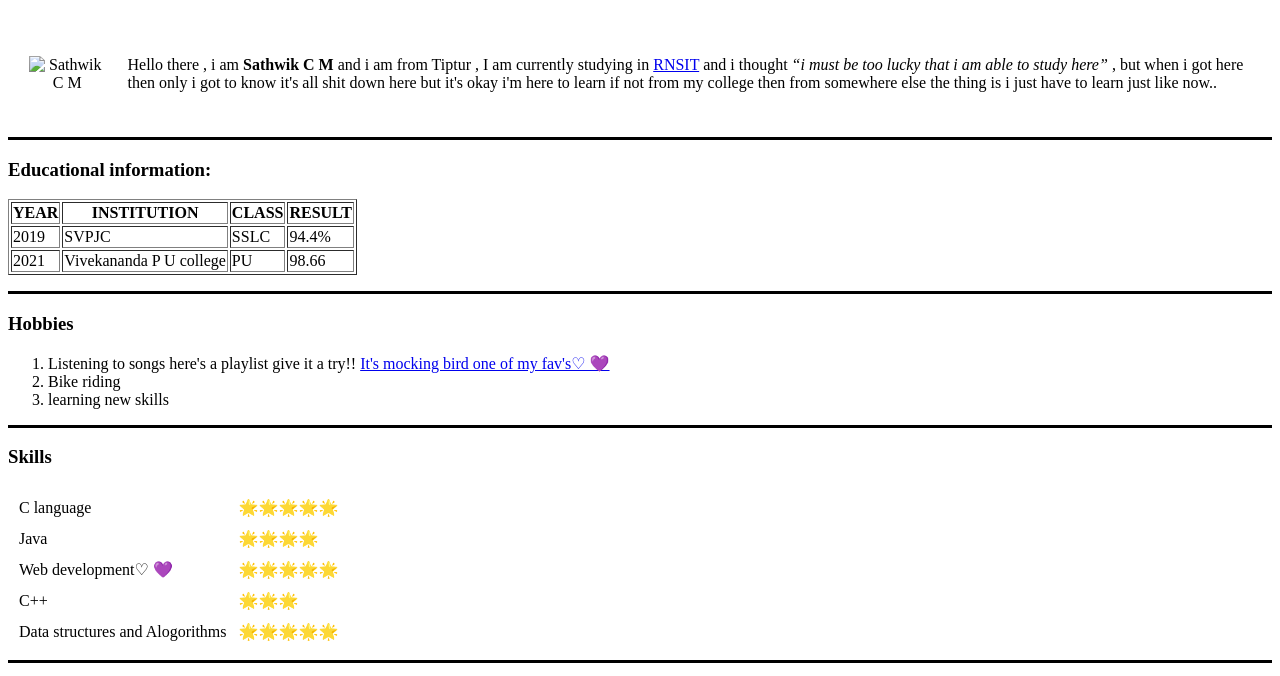
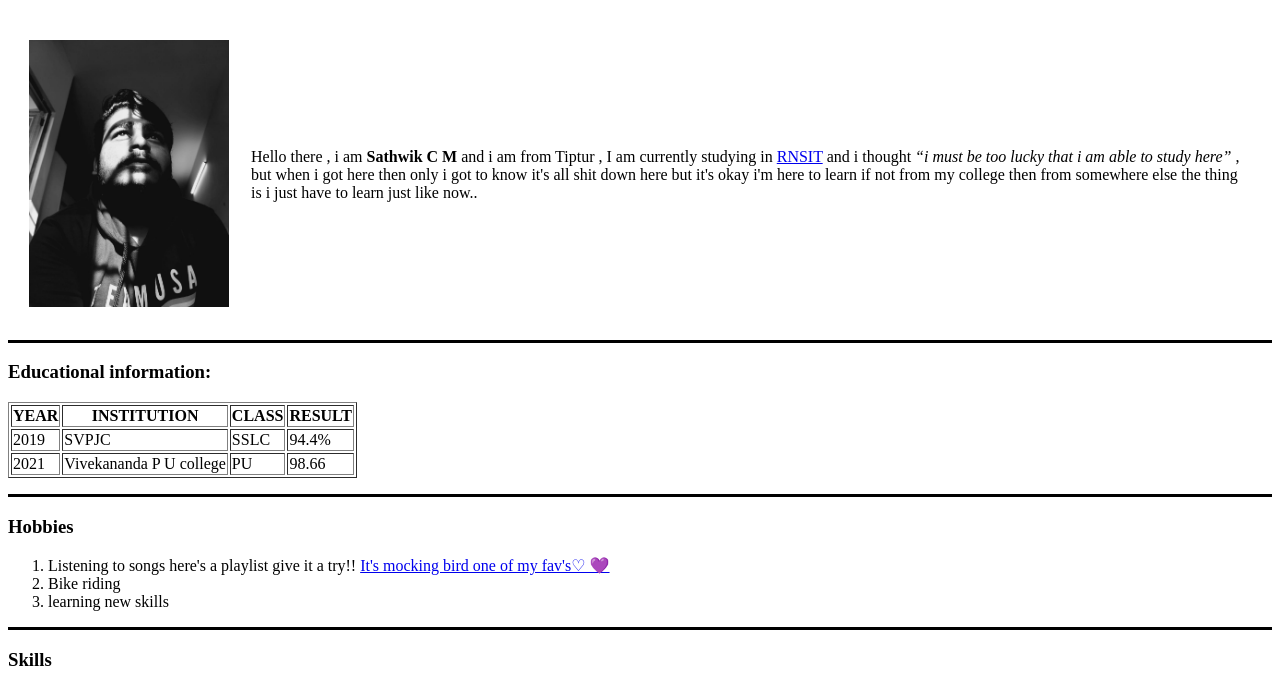
Before and after one commit to Sathwikcm1/cv, a plain HTML site: page index.html in a window 1280 px wide. Shown: the part 62-738 px from the top of the page. Drawn offline with Linux system fonts and the light colour scheme.

Commit message:
Update image.png

```diff
--- a/index.html
+++ b/index.html
@@ -10,7 +10,7 @@
     <table cellspacing="20">
         <tr>
             <td>
-                <center><img src="file:///C:/Users/sathwik%20c%20m/OneDrive/Pictures/Camera%20imports/Sathwik%20C%20M.png.jpg" alt="Sathwik C M" width="200px"></center>
+                <center><img src="image.png" alt="Sathwik C M" width="200px"></center>
             </td>
             <td>
                 <p>
```
